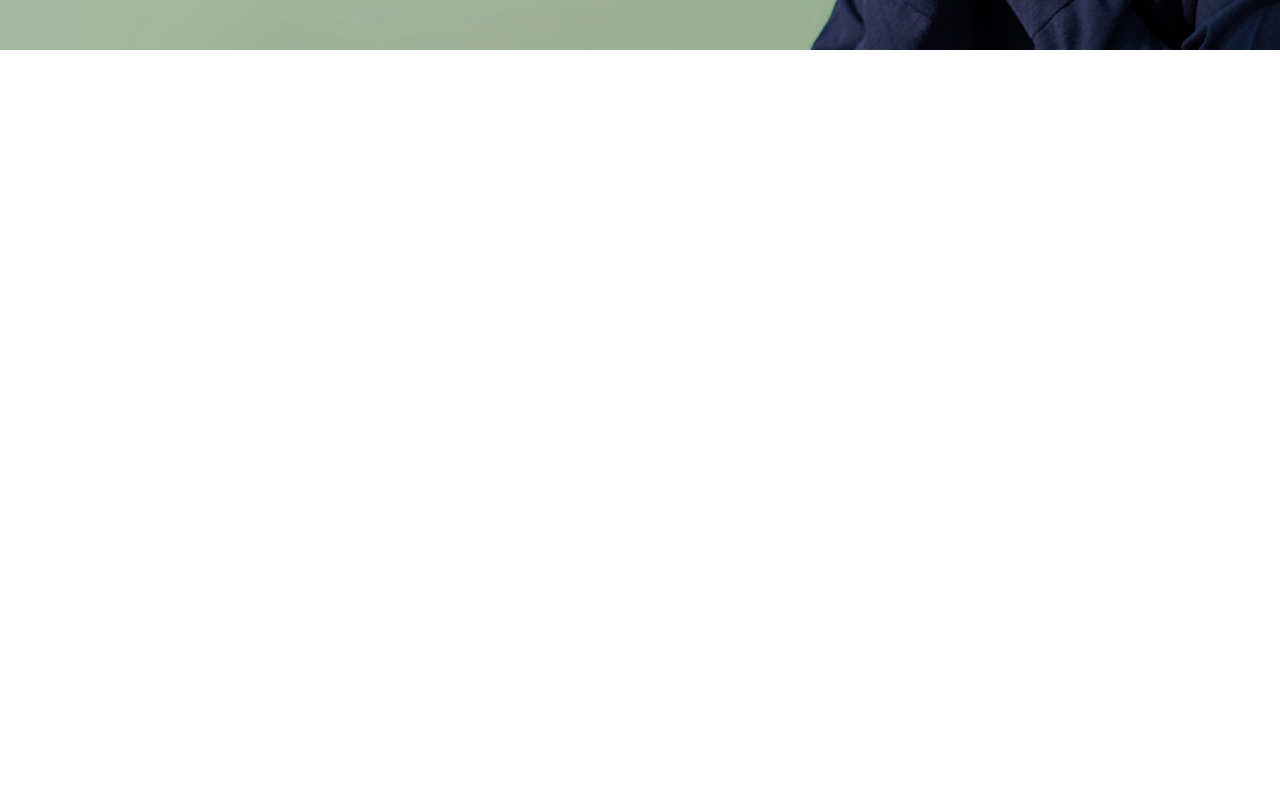
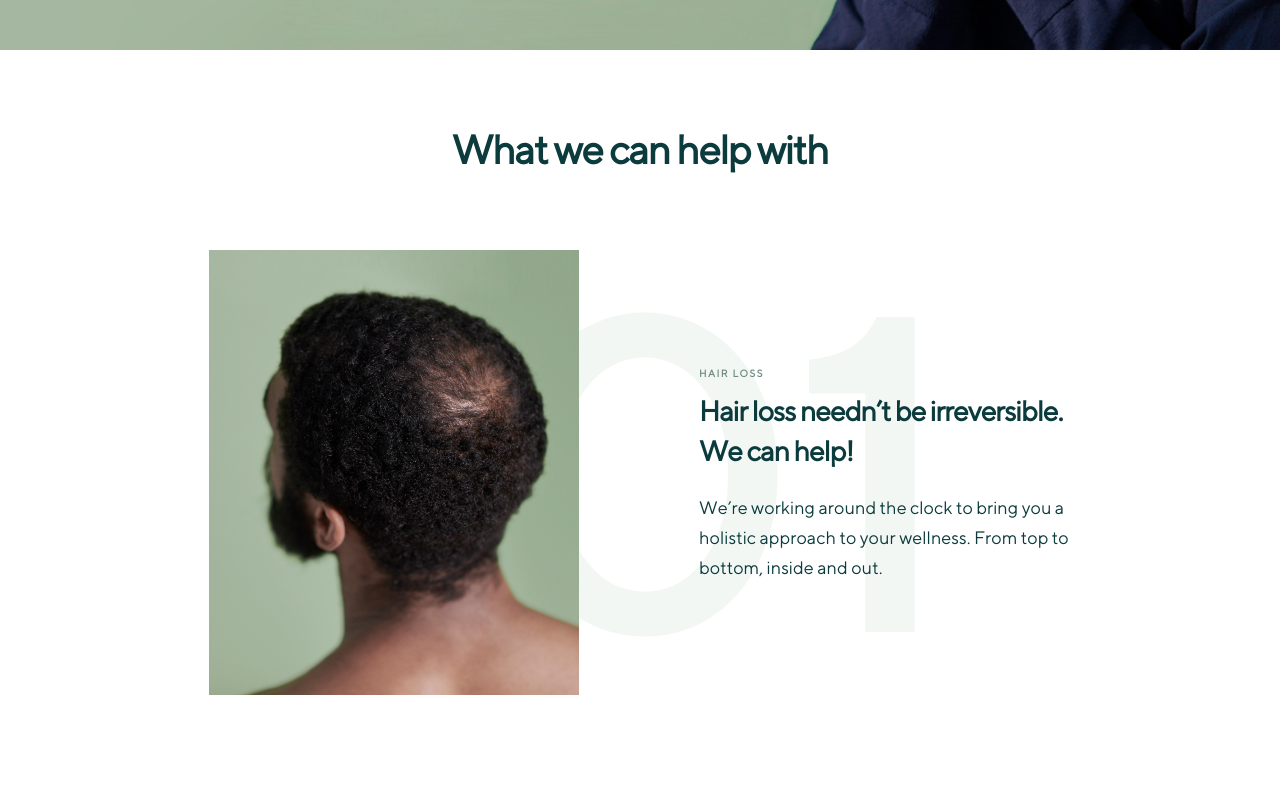
Before and after one commit to DjessykaCarvalho/manual-test, a Next.js app: page / in a window 1280 px wide. Shown: the part 700-1500 px from the top of the page. Before the commit the page ends 800 px from the top, so only its background shows below. Built offline with nearby package versions, Linux system fonts and the light colour scheme.

Commit message:
feat: Create Hair component

```diff
--- /dev/null
+++ b/src/components/Hair/index.tsx
@@ -0,0 +1,32 @@
+'use client'
+
+import Step from '../Step'
+import { stepDescriptions } from './stepDescription'
+import { ContainerSteps, HairContainer, Title } from './styles'
+import step1 from '@/assets/images/Step1.png'
+import step2 from '@/assets/images/Step2.png'
+import background1 from '@/assets/images/01.png'
+import background2 from '@/assets/images/02.png'
+
+const Hair = () => {
+  return (
+    <HairContainer>
+      <Title>What we can help with</Title>
+      <ContainerSteps>
+        <Step
+          image={step1}
+          backgroundImage={background1}
+          description={stepDescriptions.step1}
+        />
+        <Step
+          image={step2}
+          backgroundImage={background2}
+          description={stepDescriptions.step2}
+          revert
+        />
+      </ContainerSteps>
+    </HairContainer>
+  )
+}
+
+export default Hair
--- /dev/null
+++ b/src/components/Hair/stepDescription.ts
@@ -0,0 +1,16 @@
+import { IStepDescription } from '../Step'
+
+export const stepDescriptions = {
+  step1: {
+    type: 'Hair loss',
+    title: 'Hair loss needn’t be irreversible. We can help!',
+    subtitle:
+      'We’re working around the clock to bring you a holistic approach to your wellness. From top to bottom, inside and out.'
+  } as IStepDescription,
+  step2: {
+    type: 'Erecetile dysfunction',
+    title: 'Erections can be a tricky thing. But no need to feel down!',
+    subtitle:
+      'We’re working around the clock to bring you a holistic approach to your wellness. From top to bottom, inside and out.'
+  } as IStepDescription
+}
--- /dev/null
+++ b/src/components/Hair/styles.tsx
@@ -0,0 +1,23 @@
+import { styled } from 'styled-components'
+
+export const HairContainer = styled.div`
+  background-color: ${({ theme }) => theme.COLORS.white};
+  display: flex;
+  flex-direction: column;
+  align-items: center;
+  margin: 70px 0 90px 0;
+`
+export const Title = styled.div`
+  color: ${({ theme }) => theme.COLORS.father};
+  font-size: 40px;
+  font-weight: 600;
+  line-height: 60px;
+  letter-spacing: -1.2px;
+`
+
+export const ContainerSteps = styled.div`
+  display: flex;
+  flex-direction: column;
+  gap: 180px;
+  margin-top: 70px;
+`
--- /dev/null
+++ b/src/components/Step/index.tsx
@@ -0,0 +1,40 @@
+'use client'
+
+import Image, { StaticImageData } from 'next/image'
+import {
+  DescriptionContainer,
+  StepContainer,
+  Subtitle,
+  Title,
+  Type
+} from './styles'
+
+interface IStepProps {
+  image: StaticImageData
+  backgroundImage: StaticImageData
+  description: IStepDescription
+  revert?: boolean
+}
+
+export interface IStepDescription {
+  type: string
+  title: string
+  subtitle: string
+}
+
+const Step = ({ image, description, revert, backgroundImage }: IStepProps) => {
+  return (
+    <StepContainer revert={revert} backgroundImage={backgroundImage}>
+      <div>
+        <Image src={image} alt='' />
+      </div>
+      <DescriptionContainer>
+        <Type>{description.type}</Type>
+        <Title>{description.title}</Title>
+        <Subtitle>{description.subtitle}</Subtitle>
+      </DescriptionContainer>
+    </StepContainer>
+  )
+}
+
+export default Step
--- /dev/null
+++ b/src/components/Step/styles.ts
@@ -0,0 +1,61 @@
+import { StaticImageData } from 'next/image'
+import { css, styled } from 'styled-components'
+
+interface IStepContainerProps {
+  revert?: boolean
+  backgroundImage: StaticImageData
+}
+
+export const StepContainer = styled.div<IStepContainerProps>`
+  display: flex;
+  gap: 120px;
+  background-image: url(${({ backgroundImage }) => backgroundImage.src});
+  background-repeat: no-repeat;
+  background-position-y: center;
+  background-position-x: 66%;
+
+  ${({ revert }) =>
+    revert &&
+    css`
+      flex-direction: row-reverse;
+      background-position-x: 17%;
+    `}
+
+  img {
+    width: 370px;
+    height: 445px;
+  }
+`
+
+export const DescriptionContainer = styled.div`
+  width: 372px;
+  display: flex;
+  flex-direction: column;
+  justify-content: center;
+`
+
+export const Type = styled.div`
+  color: ${({ theme }) => theme.COLORS.grandfather30};
+  font-size: 10px;
+  font-weight: 700;
+  line-height: 15px;
+  letter-spacing: 1.5px;
+  text-transform: uppercase;
+`
+
+export const Title = styled.div`
+  color: ${({ theme }) => theme.COLORS.father};
+  font-size: 28px;
+  font-weight: 600;
+  line-height: 40px;
+  letter-spacing: -0.84px;
+  margin-top: 10px;
+`
+
+export const Subtitle = styled.div`
+  color: ${({ theme }) => theme.COLORS.father};
+  font-size: 18px;
+  font-weight: 400;
+  line-height: 30px;
+  margin-top: 22px;
+`
--- a/src/pages/Home/index.tsx
+++ b/src/pages/Home/index.tsx
@@ -2,11 +2,13 @@
 
 import Hero from '@/components/Hero'
 import { HomeContainer } from './styles'
+import Hair from '@/components/Hair'
 
 const HomePage = () => {
   return (
     <HomeContainer>
       <Hero />
+      <Hair />
     </HomeContainer>
   )
 }
```
Also changed, not shown: src/assets/images/01.png (added), src/assets/images/02.png (added).
